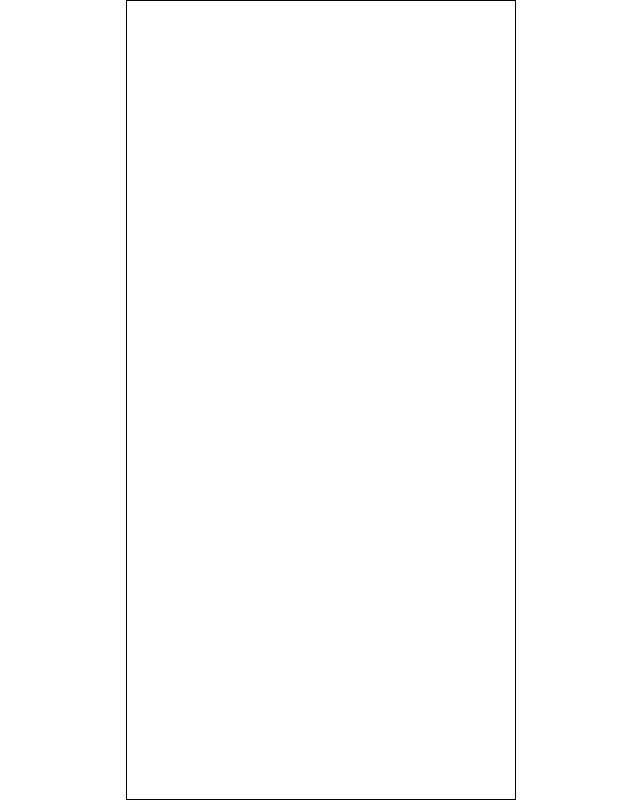
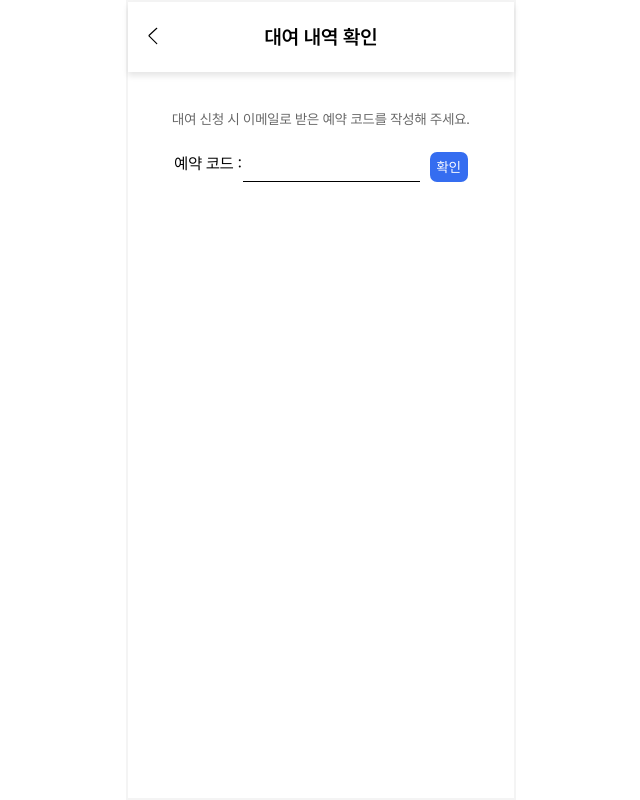
Before and after one commit to s-uxun/BorrowTrip, a React (Create React App) app: page /list in a window 1280 px wide. Shown: the whole page, without its empty margins (319-959 px from the left). Built offline with nearby package versions, Linux system fonts and the light colour scheme.

Commit message:
Design: 각종 디자인 수정

```diff
--- a/src/App.js
+++ b/src/App.js
@@ -34,7 +34,7 @@ function App() {
           <Route path="/" element={<LandingPage />} />
           <Route path="/order" element={<OrderPage />} />
           <Route path="/list" element={<ListPage />} />
-          <Route path="/check/${orderNumber}" element={<CheckPage />} />
+          <Route path="/check/:orderNumber" element={<CheckPage />} />
         </Routes>
       </Router>
     </>
@@ -53,7 +53,7 @@ const GlobalStyle = createGlobalStyle`
     align-items: center;
     font-family: "Pretendard";
     background-color: #fff;
-    border: 0.5px solid black;
+    border: 2px solid #f4f4f4;
     box-sizing: border-box;
   }
 `
--- a/src/components/Confirm.jsx
+++ b/src/components/Confirm.jsx
@@ -71,7 +71,7 @@ export const ModalBackground = styled.div`
 export const ModalContainer = styled.div`
   width: 290px;
   height: 50%;
-  padding: 27px 15px;
+  padding: 37px 25px;
   background: white;
   display: flex;
   justify-content: space-between;
--- a/src/components/Detail.jsx
+++ b/src/components/Detail.jsx
@@ -46,7 +46,7 @@ export const ModalBackground = styled.div`
 
 export const ModalContainer = styled.div`
   width: 300px;
-  padding: 15px;
+  padding: 25px;
   background: white;
   border-radius: 9px;
   display: flex;
--- /dev/null
+++ b/src/components/Information.jsx
@@ -0,0 +1,224 @@
+import React, { useState, useEffect } from 'react';
+import instance from 'axios';
+import { useNavigate } from 'react-router-dom';
+import styled from "styled-components";
+
+const Information = ({ orderNumber }) => {
+  const [data, setData] = useState(null);
+  const [error, setError] = useState('');
+  const [loading, setLoading] = useState(true);
+  const [showModal, setShowModal] = useState(false);
+  const navigate = useNavigate();
+
+  useEffect(() => {
+    const fetchData = async () => {
+      try {
+        const response = await instance.get(`${process.env.REACT_APP_SERVER_PORT}/rental?orderNumber=${orderNumber}`);
+        setData(response.data);
+      } catch (error) {
+        setError('정보를 가져오는 중 오류가 발생했습니다.');
+      } finally {
+        setLoading(false);
+      }
+    };
+
+    fetchData();
+  }, [orderNumber]);
+
+  const handleCancelRental = async () => {
+    try {
+      await instance.delete(`${process.env.REACT_APP_SERVER_PORT}/rental?orderNumber=${orderNumber}`);
+      alert('대여 신청이 취소되었습니다.');
+      navigate('/'); // 성공적으로 취소되면 홈으로 이동
+    } catch (error) {
+      setError('대여 취소 중 오류가 발생했습니다.');
+    }
+  };
+
+  if (loading) return <Loading>로딩 중...</Loading>;
+  if (error) return <ErrorMessage>{error}</ErrorMessage>;
+  if (!data) return <ErrorMessage>데이터 없음</ErrorMessage>;
+
+  return (
+    <Container>
+      <InfoContainer>
+        <Label>이름</Label>
+        <Value>{data.userName}</Value>
+        <Label>전화번호</Label>
+        <Value>{data.phoneNumber}</Value>
+        <Label>대여물품</Label>
+        <ItemList>
+          {Object.entries(data.items).map(([itemId, quantity]) => (
+            <li key={itemId}>
+              {itemId} - {quantity}개
+            </li>
+          ))}
+        </ItemList>
+        <Label>대여 기간</Label>
+        <Value>{data.startDate} ~ {data.finishDate}</Value>
+        <Label>대여 금액</Label>
+        <Value>{data.price ? `${data.price.toLocaleString()} 원` : '가격 정보 없음'}</Value>
+      </InfoContainer>
+      <ButtonContainer>
+        <CancelButton onClick={() => setShowModal(true)}>대여 취소</CancelButton>
+        <HomeButton onClick={() => navigate('/')}>홈으로</HomeButton>
+      </ButtonContainer>
+
+      {showModal && (
+        <Modal>
+          <ModalContent>
+            <ModalText>대여를 취소하시겠습니까?</ModalText>
+            <ButtonGroup>
+              <ModalButton onClick={handleCancelRental}>대여 취소</ModalButton>
+              <ModalButton onClick={() => setShowModal(false)}>아니오</ModalButton>
+            </ButtonGroup>
+          </ModalContent>
+        </Modal>
+      )}
+    </Container>
+  );
+};
+
+export default Information;
+
+// Styled components
+const Container = styled.div`
+  display: flex;
+  flex-direction: column;
+  padding: 20px;
+  max-width: 390px;
+  margin: 0 auto;
+  padding-bottom: 20px;
+  overflow-y: auto;
+  height: 100%;
+  &::-webkit-scrollbar {
+    display: none;
+  }
+`
+
+const Label = styled.p`
+  font-size: 14px;
+  color: #333;
+  margin-bottom: 4px;
+`;
+
+const Value = styled.p`
+  font-size: 16px;
+  font-weight: 500;
+  color: #000;
+  margin-bottom: 12px;
+`;
+
+const InfoContainer = styled.div`
+  background-color: #f9f9f9;
+  padding: 20px;
+  border-radius: 8px;
+  margin-bottom: 20px;
+  box-shadow: 0px 2px 5px rgba(0, 0, 0, 0.1);
+`;
+
+const ItemList = styled.ul`
+  font-size: 16px;
+  color: #000;
+  list-style: none;
+  padding: 0;
+  margin-bottom: 12px;
+`;
+
+const ButtonContainer = styled.div`
+margin-top: 10px;
+  display: flex;
+  justify-content: space-between;
+`;
+
+const CancelButton = styled.button`
+  width: 48%;
+  padding: 12px;
+  border: 1px solid #1b4ab9;
+  background-color: white;
+  color: #1b4ab9;
+  border-radius: 8px;
+  cursor: pointer;
+  font-size: 16px;
+  &:hover {
+    background-color: #f0f0f0;
+  }
+`;
+
+const HomeButton = styled.button`
+  width: 48%;
+  padding: 12px;
+  border: none;
+  background-color: #1b4ab9;
+  color: white;
+  border-radius: 8px;
+  cursor: pointer;
+  font-size: 16px;
+  &:hover {
+    background-color: #3f6cd5;
+  }
+`;
+
+const Modal = styled.div`
+  position: fixed;
+  bottom: 0;
+  left: 0;
+  right: 0;
+  background: rgba(0, 0, 0, 0.4);
+  height: 100%;
+  display: flex;
+  align-items: flex-end;
+  justify-content: center;
+`;
+
+const ModalContent = styled.div`
+  background-color: white;
+  padding: 20px;
+  width: 100%;
+  max-width: 400px;
+  border-top-left-radius: 12px;
+  border-top-right-radius: 12px;
+  box-shadow: 0px -2px 10px rgba(0, 0, 0, 0.1);
+`;
+
+const ModalText = styled.p`
+  font-size: 16px;
+  margin-bottom: 20px;
+  text-align: center;
+`;
+
+const ButtonGroup = styled.div`
+  display: flex;
+  justify-content: space-between;
+`;
+
+const ModalButton = styled.button`
+  width: 48%;
+  padding: 12px;
+  font-size: 16px;
+  border-radius: 8px;
+  cursor: pointer;
+  &:nth-child(1) {
+    background-color: #f9f9f9;
+    color: #1b4ab9;
+    border: 1px solid #1b4ab9;
+  }
+  &:nth-child(2) {
+    background-color: #1b4ab9;
+    color: white;
+    border: none;
+  }
+`;
+
+const Loading = styled.div`
+  text-align: center;
+  font-size: 16px;
+  margin-top: 50px;
+`;
+
+const ErrorMessage = styled.div`
+  text-align: center;
+  font-size: 16px;
+  color: red;
+  margin-top: 50px;
+`;
--- a/src/pages/CheckPage.jsx
+++ b/src/pages/CheckPage.jsx
@@ -1,9 +1,92 @@
-import React, { useState, useEffect, useRef } from "react";
-import styled from "styled-components";
+import React from 'react';
+import { useParams } from 'react-router-dom';
+import Information from '../components/Information';
+import styled from 'styled-components';
+import Back from "../images/Back.svg";
 import { useNavigate } from "react-router-dom";
-import instance from "axios";
 
 const CheckPage = () => {
+  const { orderNumber } = useParams();
+  const navigate = useNavigate();
+
+  return (
+    <Wrapper>
+      <Header>
+        <BackButton onClick={() => navigate("/")}>
+        <img src={Back} alt="Back" />
+        </BackButton>
+        <Title>대여 신청</Title>
+      </Header>
+      <Message>대여 신청이 완료되었습니다.</Message>
+      <Label>예약번호: </Label>
+        <Value>{orderNumber}</Value>
+      <Information orderNumber={orderNumber} />
+    </Wrapper>
+  );
 };
 
 export default CheckPage;
+
+const Wrapper = styled.div`
+  display: flex;
+  flex-direction: column;
+  align-items: center;
+  width: 100%;
+  max-width: 390px;
+  height: 100%;
+  margin: 0 auto;
+  box-sizing: border-box;
+  font-family: Pretendard;
+`;
+
+const Header = styled.div`
+  display: flex;
+  align-items: center;
+  justify-content: center;
+  position: relative;
+  width: 100%;
+  padding: 25px 0;
+  box-shadow: 0px 4px 6px rgba(0, 0, 0, 0.1);
+  margin-bottom: 40px;
+`;
+
+const BackButton = styled.div`
+  cursor: pointer;
+  width: 10px;
+  position: absolute;
+  left: 0;
+  img {
+    width: 10px;
+    height: 20px;
+  }
+  margin-left: 20px;
+`;
+
+const Label = styled.p`
+  font-size: 15px;
+  color: #333;
+  margin-bottom: 8px;
+`;
+
+const Value = styled.p`
+  font-size: 20px;
+  font-weight: 700;
+  color: #000;
+  margin-bottom: 40px;
+`;
+
+const Title = styled.h1`
+  color: #000;
+  text-align: center;
+  font-size: 20px;
+  font-weight: 600;
+  letter-spacing: -0.5px;
+  margin: 0;
+`;
+
+
+const Message = styled.h2`
+  font-size: 18px;
+  font-weight: 700;
+  margin-bottom: 30px;
+`;
--- a/src/pages/ListPage.jsx
+++ b/src/pages/ListPage.jsx
@@ -1,8 +1,141 @@
-import React, { useState, useEffect, useRef } from "react";
-import styled from "styled-components";
+import React, { useState } from 'react';
+import Information from '../components/Information';
+import styled from 'styled-components';
+import Back from "../images/Back.svg";
 import { useNavigate } from "react-router-dom";
 
 const ListPage = () => {
+  const [orderNumber, setOrderNumber] = useState('');
+  const [showInfo, setShowInfo] = useState(false);
+  const navigate = useNavigate();
+
+  const handleCheckInfo = () => {
+    if (orderNumber) {
+      setShowInfo(true);
+    } else {
+      alert('예약번호를 입력해주세요.');
+    }
+  };
+
+  return (
+    <Wrapper>
+      <Header>
+        <BackButton onClick={() => navigate("/")}>
+        <img src={Back} alt="Back" />
+        </BackButton>
+        <Title>대여 내역 확인</Title>
+      </Header>
+      <Description>
+        대여 신청 시 이메일로 받은 예약 코드를 작성해 주세요.
+      </Description>
+      <InputWrapper>
+        <Label>예약 코드 : </Label>
+        <Input
+          type="text"
+          value={orderNumber}
+          onChange={(e) => setOrderNumber(e.target.value)}
+        />
+        <CheckButton onClick={handleCheckInfo}>확인</CheckButton>
+      </InputWrapper>
+
+      {showInfo &&
+        <Information orderNumber={orderNumber} />
+      }
+    </Wrapper>
+  );
 };
 
 export default ListPage;
+
+const Wrapper = styled.div`
+  display: flex;
+  flex-direction: column;
+  align-items: center;
+  width: 100%;
+  max-width: 390px;
+  height: 100%;
+  margin: 0 auto;
+  box-sizing: border-box;
+  font-family: Pretendard;
+`;
+
+const Header = styled.div`
+  display: flex;
+  align-items: center;
+  justify-content: center;
+  position: relative;
+  width: 100%;
+  padding: 25px 0;
+  box-shadow: 0px 4px 6px rgba(0, 0, 0, 0.1);
+  margin-bottom: 40px;
+`;
+
+const BackButton = styled.div`
+  cursor: pointer;
+  width: 10px;
+  position: absolute;
+  left: 0;
+  img {
+    width: 10px;
+    height: 20px;
+  }
+  margin-left: 20px;
+`;
+
+const Title = styled.h1`
+  font-size: 20px;
+  font-weight: 600;
+`;
+
+const Description = styled.p`
+  font-size: 14px;
+  color: #666;
+  text-align: center;
+  margin-bottom: 20px;
+`;
+
+const InputWrapper = styled.div`
+  display: flex;
+  justify-content: center;
+  align-items: center;
+  margin-bottom: 30px;
+  width: 76%;
+  box-sizing: border-box;
+`;
+
+const Label = styled.label`
+  width: 100px;
+  font-size: 16px;
+  color: #000;
+`;
+
+const Input = styled.input`
+  flex: 1;
+  padding: 10px 0;
+  border: none;
+  border-bottom: 1px solid #000;
+  box-sizing: border-box;
+  appearance: none;
+
+  &:focus {
+    outline: none;
+    border-bottom: 1px solid #1B4AB9;
+  }
+`;
+
+const CheckButton = styled.button`
+  width: 50px;
+  height: 30px;
+  margin-top: 5px;
+  margin-left: 10px;
+  background-color: #356df0;
+  color: white;
+  border: none;
+  border-radius: 7px;
+  font-size: 14px;
+  font-family: pretendard;
+  cursor: pointer;
+  &:hover {
+    background-color: #1B4AB9;
+  }
+`;
--- a/src/pages/OrderPage.jsx
+++ b/src/pages/OrderPage.jsx
@@ -122,12 +122,13 @@ const OrderPage = () => {
       startDate: userData.startDate,
       finishDate: userData.endDate,
       items: Object.keys(selectedItems).reduce((acc, id) => {
-        const item = selectedItems[id];
-        if (item.quantity > 0) {
-          acc[id] = item.quantity;
+        const item = items.find((item) => item.id === id);
+        if (item && selectedItems[id].quantity > 0) {
+          acc[item.name] = selectedItems[id].quantity;
         }
         return acc;
       }, {}),
+      price: totalAmount,
     };
 
     try {
@@ -136,7 +137,6 @@ const OrderPage = () => {
         orderData
       );
 
-      console.log(response);
       const orderNumber = response.data.orderNumber;
       navigate(`/check/${orderNumber}`);
     } catch (error) {
@@ -267,7 +267,7 @@ const Wrapper = styled.div`
   margin: 0 auto;
   box-sizing: border-box;
   font-family: Pretendard;
-`;
+;`
 
 const Header = styled.div`
   display: flex;
@@ -277,7 +277,7 @@ const Header = styled.div`
   width: 100%;
   padding: 25px 0;
   box-shadow: 0px 4px 6px rgba(0, 0, 0, 0.1);
-`;
+;`
 
 const BackButton = styled.div`
   cursor: pointer;
@@ -289,7 +289,7 @@ const BackButton = styled.div`
     height: 20px;
   }
   margin-left: 20px;
-`;
+;`
 
 const Title = styled.h1`
   color: #000;
@@ -298,7 +298,7 @@ const Title = styled.h1`
   font-weight: 600;
   letter-spacing: -0.5px;
   margin: 0;
-`;
+;`
 
 const Container = styled.div`
   padding: 20px;
@@ -310,19 +310,19 @@ const Container = styled.div`
   &::-webkit-scrollbar {
     display: none;
   }
-`;
+;`
 
 const InputWrapper = styled.div`
   display: flex;
   align-items: center;
   margin-bottom: 15px;
-`;
+;`
 
 const Label = styled.label`
-  width: 100px; /* 레이블의 고정 너비 설정 */
+  width: 100px;
   font-size: 16px;
   color: #000;
-`;
+;`
 
 const Input = styled.input`
   flex: 1;
@@ -336,24 +336,24 @@ const Input = styled.input`
     outline: none;
     border-bottom: 1px solid ${(props) => (props.isError ? "red" : "#1B4AB9")};
   }
-`;
+;`
 
 const DateInput = styled.input`
   display: flex;
   align-items: center;
-`;
+;`
 
 const DateContainer = styled.div`
   display: flex;
   justify-content: space-between;
   align-items: center;
   margin: 25px 0;
-`;
+;`
 
 const Tilde = styled.span`
   font-size: 20px;
   margin: 0 13px;
-`;
+;`
 
 const ItemContainer = styled.div`
   display: flex;
@@ -365,7 +365,7 @@ const ItemContainer = styled.div`
   border-radius: 12px;
   box-shadow: 0 2px 5px rgba(0, 0, 0, 0.1);
   border: 1px solid #e0e0e0;
-`;
+;`
 
 const ItemName = styled.span`
   flex: 1;
@@ -376,12 +376,12 @@ const ItemName = styled.span`
   &:hover {
     text-decoration: underline;
   }
-`;
+;`
 
 const QuantityContainer = styled.div`
   display: flex;
   align-items: center;
-`;
+;`
 
 const QuantityButton = styled.button`
   background-color: #356df0;
@@ -398,27 +398,27 @@ const QuantityButton = styled.button`
   &:hover {
     background-color: #1B4AB9;
   }
-`;
+;`
 
 const QuantityDisplay = styled.span`
   font-size: 18px;
   margin: 0 7px;
   min-width: 20px;
   text-align: center;
-`;
+;`
 
 const Checkbox = styled.input`
   margin-right: 10px;
   width: 18px;
   height: 18px;
   border-radius: 4px;
-`;
+;`
 
 const TotalAmount = styled.div`
   font-size: 18px;
   margin: 40px 0 15px;
   text-align: right;
-`;
+;`
 
 const SubmitButton = styled.button`
   font-family: Pretendard;
@@ -434,7 +434,7 @@ const SubmitButton = styled.button`
   &:hover {
     background-color: #1B4AB9;
   }
-`;
+;`
 
 const Notice = styled.p`
 color: #C3C3C3;
@@ -443,4 +443,4 @@ font-style: normal;
 font-weight: 400;
 line-height: 1.7;
 margin-left: 3px;
-`;
+;`
```
Lines whose indentation alone changed are shown as unchanged.
